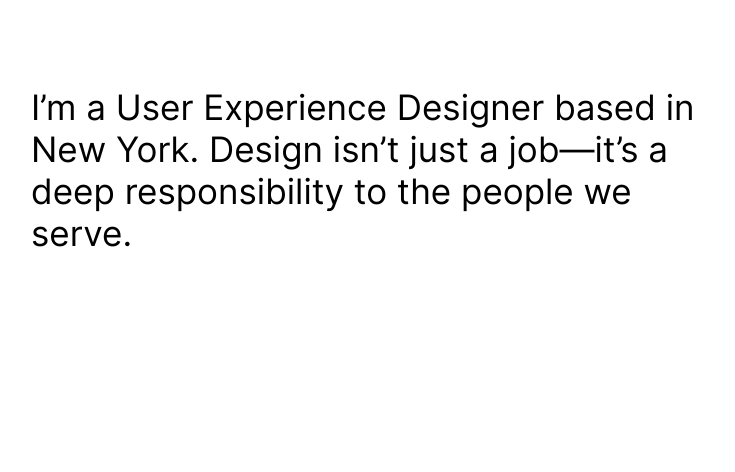
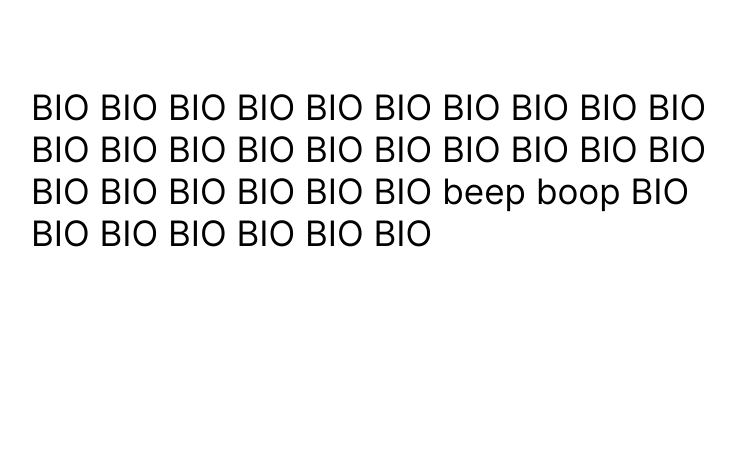
Before and after one commit to esthernam1/Portfolio, a plain HTML site: page index.html in a window 1280 px wide. Shown: the part 278-750 px from the top of the page, without its empty margins (97-832 px from the left). Drawn offline with Linux system fonts and the light colour scheme.

Commit message:
Add files via upload
bio

```diff
--- a/index.html
+++ b/index.html
@@ -12,9 +12,13 @@
 	<body>
 		<div class = "frontName">Esther Nam</div>
 
-		<div class = "bio">I’m a User Experience Designer based in New York.
-			Design isn’t just a job—it’s a deep responsibility to the people we serve. </div>
+		<div class = "bio"> BIO BIO  BIO BIO BIO BIO BIO  BIO BIO BIO BIO BIO  BIO BIO BIO
+			BIO BIO  BIO BIO BIO BIO BIO  BIO BIO BIO BIO beep  boop BIO BIO BIO BIO  BIO BIO BIO
+		</div>
 
+		<!-- I’m a User Experience Designer based in New York.   -->
+
+			<!-- Design isn’t just a job—it’s a deep responsibility to the people we serve. -->
 			<div class = "arrow"><img src = "img/downArrow.png" width= "45" height ="45"></div>
 <div class = "projects">Projects ↓</div>
 <div id = "works">
```
